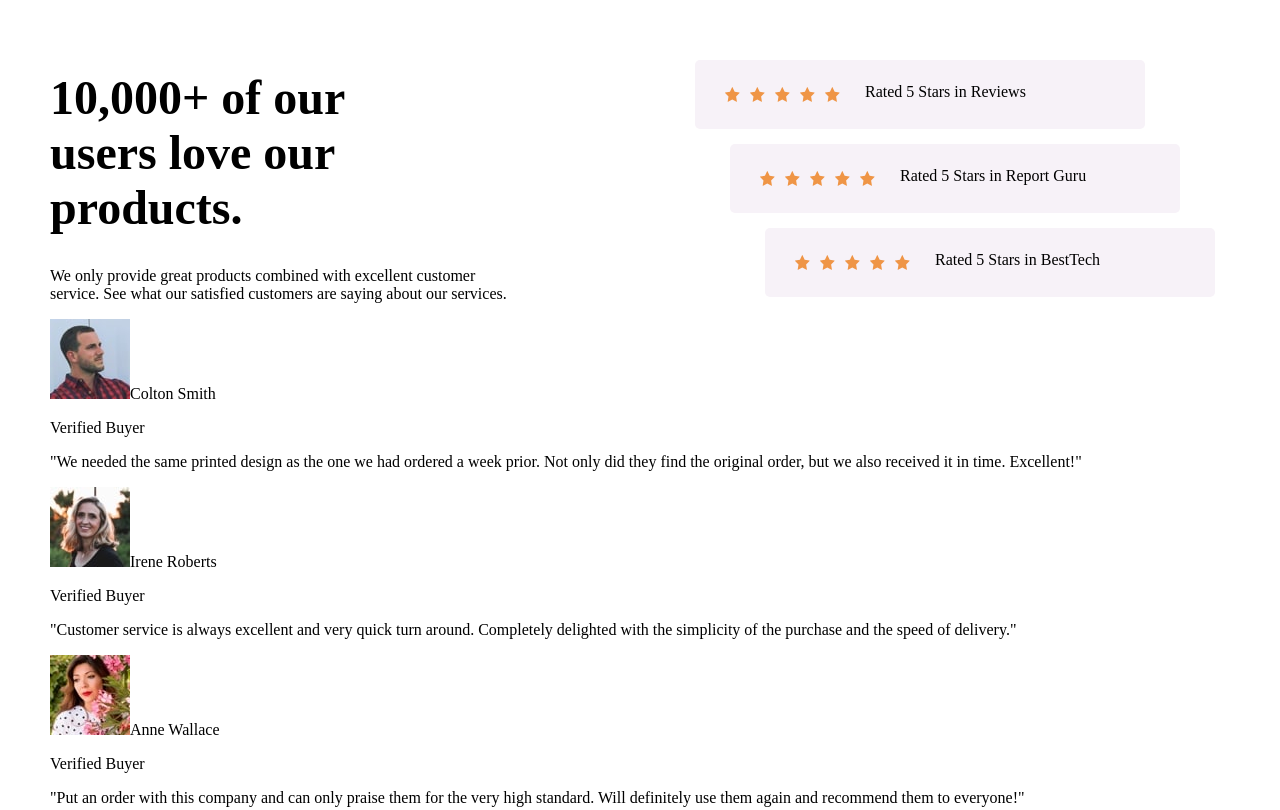
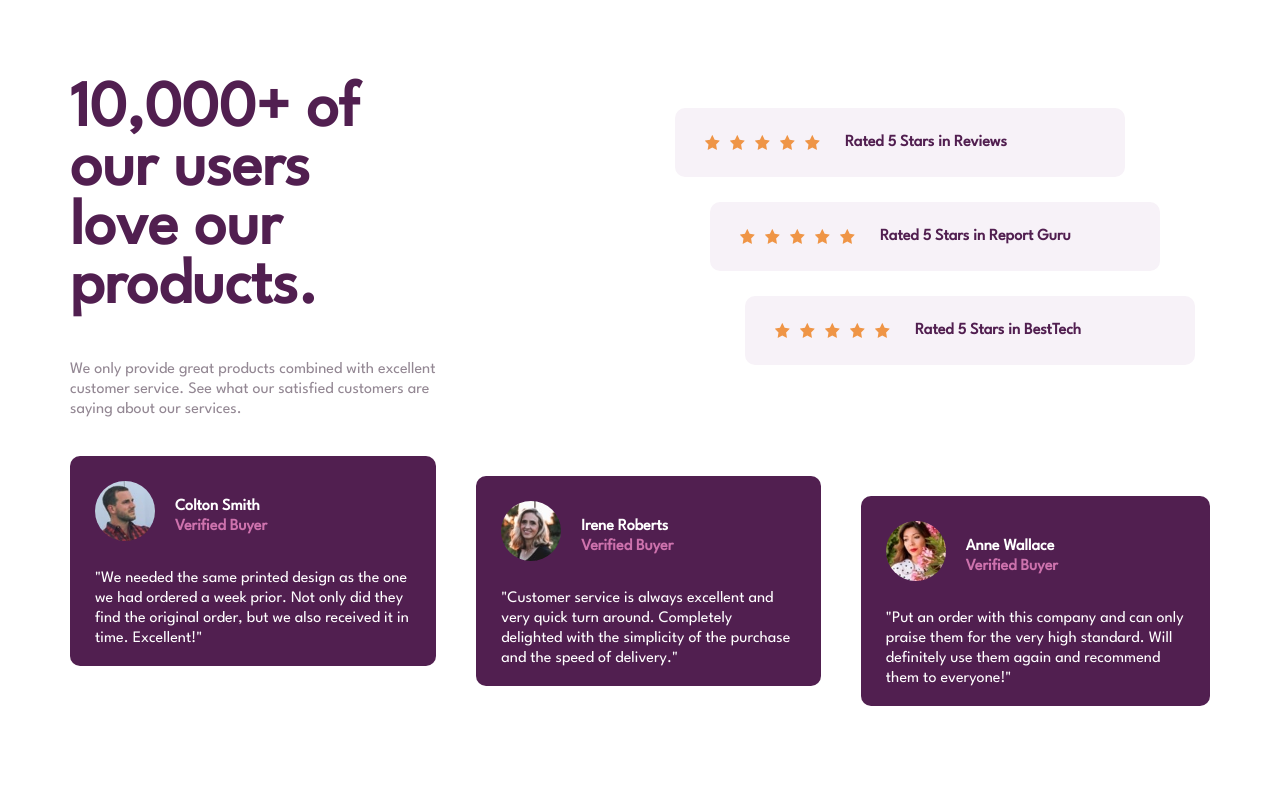
Before and after one commit to RealCMan/social-proof-section, a plain HTML site: page index.html in a window 1280 px wide. Shown: the part 112-922 px from the top of the page. Drawn offline with Linux system fonts and the light colour scheme.

Commit message:
completed style

```diff
--- a/index.html
+++ b/index.html
@@ -52,35 +52,48 @@
 
       <div class="star-review-container">
         <div class="star-review">
-          <img class="user-picture" src="images/image-colton.jpg" alt="colton picture"
-          <p class="star-review-name">Colton Smith</p>
-          <p class="verified-buyer-text">Verified Buyer</p>
-          <p class="star-review-text">
+          <div class="user-profile">
+            <img class="user-picture" src="images/image-colton.jpg" alt="colton picture">
+            <p class="star-review-name">Colton Smith <br>
+            <span class="verified-buyer-text">Verified Buyer</span></p>
+          </div>
+          <div class="star-review-text">
+            <p>
             "We needed the same printed design as the one we had ordered a week prior.
             Not only did they find the original order, but we also received it in time.
             Excellent!"
-          </p>
+            </p>
+          </div>
         </div>
 
         <div class="star-review">
-          <img class="user-picture" src="images/image-irene.jpg" alt="irene picture"
-          <p class="star-review-name">Irene Roberts</p>
-          <p class="verified-buyer-text">Verified Buyer</p>
-          <p class="star-review-text">
+          <div class="user-profile">
+            <img class="user-picture" src="images/image-irene.jpg" alt="irene picture">
+            <p class="star-review-name">Irene Roberts <br>
+            <span class="verified-buyer-text">Verified Buyer</span></p>
+          </div>
+          <div class="star-review-text">
+            <p>
             "Customer service is always excellent and very quick turn around. Completely
             delighted with the simplicity of the purchase and the speed of delivery."
-          </p>
+            </p>
+          </div>
         </div>
 
         <div class="star-review">
-          <img class="user-picture" src="images/image-anne.jpg" alt="anne picture"
-          <p class="star-review-name">Anne Wallace</p>
-          <p class="verified-buyer-text">Verified Buyer</p>
-          <p class="star-review-text">
-            "Put an order with this company and can only praise them for the very high
+          <div class="user-profile">
+            <img class="user-picture" src="images/image-anne.jpg" alt="anne picture">
+            <p class="star-review-name">Anne Wallace <br>
+            <span class="verified-buyer-text">Verified Buyer</span></p>
+          </div>
+          <div class="star-review-text">
+           <p>"Put an order with this company and can only praise them for the very high
             standard. Will definitely use them again and recommend them to everyone!"
-          </p>
+           </p>
+          </div>
+
         </div>
+
       </div>
     </div>
 
--- a/style.css
+++ b/style.css
@@ -1,7 +1,15 @@
+@import url('https://fonts.googleapis.com/css2?family=League+Spartan&display=swap');
+
 body {
     margin: 0;
     padding: 0;
     width: 100%;
+    font-family: 'League Spartan', sans-serif;
+}
+
+
+p {
+    line-height: 20px;
 }
 
 .container {
@@ -9,42 +17,47 @@ body {
 }
 
 .title {
-    width: 40%;
+    width: 35%;
 }
 
 .title h1 {
-    width: 85%;
-    font-size: 3rem;
+    width: 90%;
+    font-size: 4rem;
+    color: #511f50;
+}
+
+.title-summary {
+    color: #938793;
 }
 
 .top-row-container {
     display: flex;
     justify-content: space-between;
     align-items: center;
-}
-
-.star-rating-container {
-
+    margin: 0px 20px;
 }
 
 .star-rating {
     display: flex;
     text-align: center;
+    align-items: center;
     background-color: #f7f2f8;
-    border-radius: 5px;
+    border-radius: 10px;
     padding: 7px 25px;
-    margin: 15px;
     width: 400px;
+    margin: 25px 15px;
 }
 
 .star-rating img {
     width: 15px;
     height: 15px;
-    margin: 20px 5px;
+    padding: 20px 5px;
 }
 
 .star-rating-text {
     margin-left: 20px;
+    font-weight: bolder;
+    color: #511f50;
 }
 
 .star-rating:nth-child(2) {
@@ -53,3 +66,49 @@ body {
 .star-rating:nth-child(3) {
     margin-left: 85px;
 }
+
+.star-review-container {
+    display: flex;
+}
+
+.star-review {
+    display: flex;
+    flex-direction: column;
+    background-color: #511f50;
+    border-radius: 10px;
+    padding: 25px;
+    height: 160px;
+    margin: 20px;
+}
+
+.star-review img {
+    height: 60px;
+    width: 60px;
+    border-radius: 80px;
+}
+
+.user-profile {
+    display: flex;
+    line-height: 20px;
+}
+.user-profile p {
+    margin-left: 20px;
+    font-weight: bolder;
+    color: white;
+}
+
+.verified-buyer-text {
+    color:#cd72ad;
+}
+
+.star-review-text {
+    color: white;
+}
+
+.star-review:nth-child(2) {
+    margin-top: 40px;
+}
+
+.star-review:nth-child(3) {
+    margin-top: 60px;
+}
```
